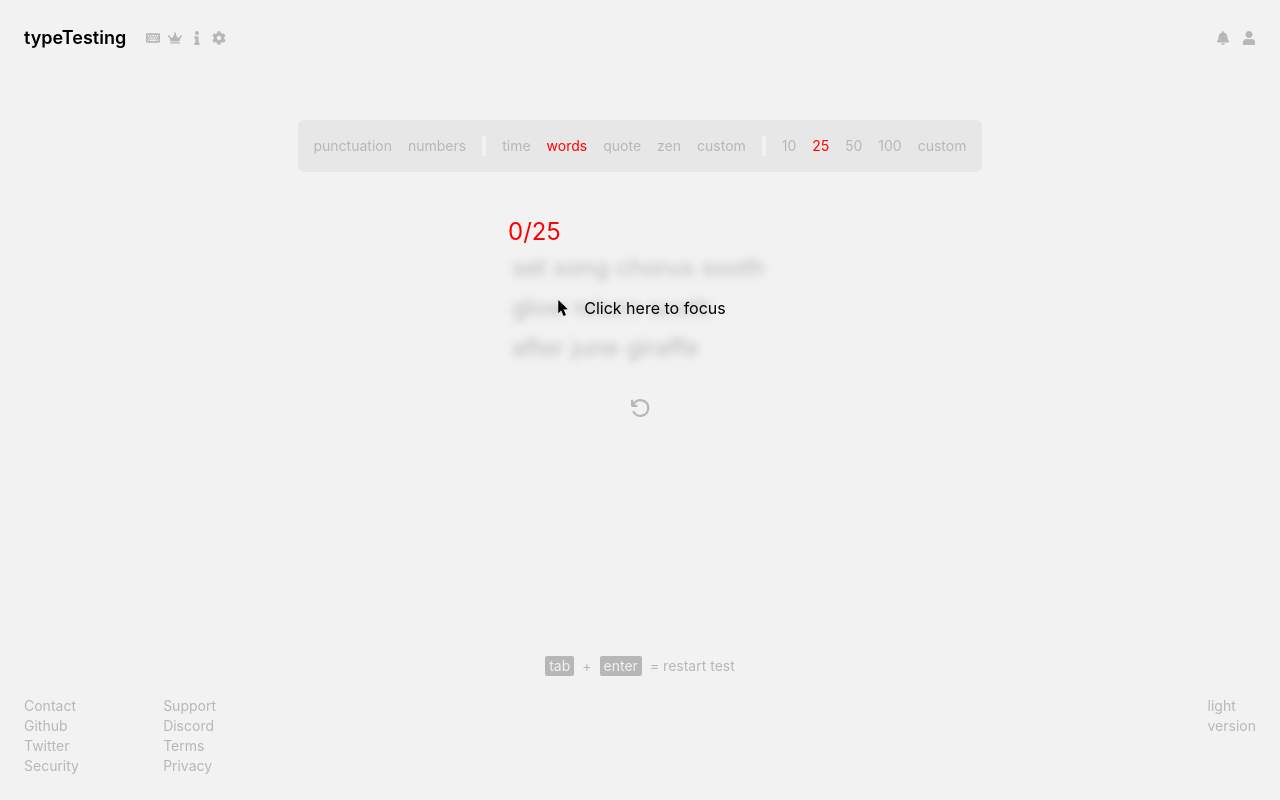
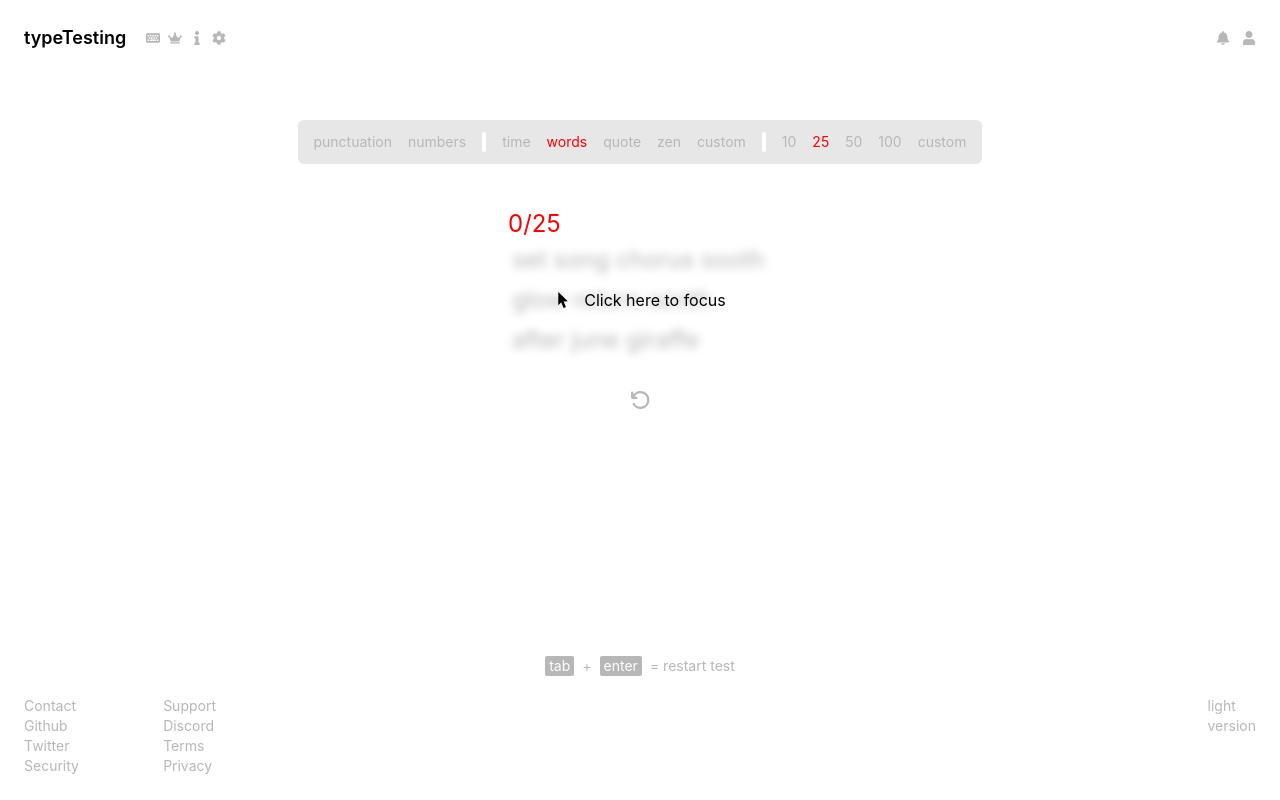
Before and after one commit to hamza2001-max/test-typing-mern, a React (Create React App) app in the folder client/: page / in a window 1280 px wide. Shown: the top 800 px of the page. Built offline with nearby package versions, Linux system fonts and the light colour scheme.

Commit message:
made the testSettings responsive

```diff
--- a/client/src/components/TestSettings.tsx
+++ b/client/src/components/TestSettings.tsx
@@ -16,7 +16,7 @@
   return (
     <section className="flex justify-center items-center flex-col">
       <button
-        className="sm:hidden px-8 py-3 rounded-lg flex items-center text-custom-primary bg-custom-fadedFill cursor-pointer hover:text-custom-secondary transition ease-in-out delay-75"
+        className="xs:hidden px-8 py-3 rounded-lg flex items-center text-custom-primary bg-custom-fadedFill cursor-pointer hover:text-custom-secondary transition ease-in-out delay-75"
         onClick={() => {
           testSettingsVSelector === false && testSettingsVDispatch(visibleTS());
         }}
--- a/client/src/components/TestSettingsMd.tsx
+++ b/client/src/components/TestSettingsMd.tsx
@@ -3,7 +3,7 @@
   testSettingLimiterData,
   testSettingModeData,
   testSettingModifierData,
-} from "../data/testSettingData";
+} from "../data/testSettingsData";
 import { RootState } from "../redux/store";
 import { testModifierSlice } from "../redux/testSettingsSlice";
 import {
@@ -30,9 +30,10 @@
   const customPromptVDispatch = useDispatch();
 
   return (
-    <div className="hidden sm:flex rounded-md bg-custom-fadedFill text-custom-primary cursor-pointer text-sm py-2 px-4">
-      <div className="flex items-center space-x-4">
-        {testSettingModifierData.map((btn) => (
+    <div className="hidden xs:flex xs:flex-col xs:items-center sm:flex-row rounded-md bg-custom-fadedFill text-custom-primary cursor-pointer text-sm py-1 px-4">
+      <div className="flex items-center space-x-5 md:space-x-4 sm:space-x-2">
+        {testSettingModifierData.map((btn) => {
+          return (
             <button
               key={btn.label}
               className={`${
@@ -46,11 +47,13 @@
             >
               {btn.label}
             </button>
-        ))}
-        <div className="bg-custom-fill w-1 h-5"></div>
+          );
+        })}
+        <div className="hidden sm:block bg-custom-fill w-1 h-5 rounded-lg"></div>
       </div>
-      <div className="flex items-center space-x-4 ml-4">
-        {testSettingModeData.map((btn) => (
+      <div className="flex items-center space-x-5 ml-5 md:space-x-4 md:ml-4 sm:space-x-2 sm:ml-2">
+        {testSettingModeData.map((btn) => {
+          return (
             <button
               key={btn.label}
               className={`${
@@ -63,10 +66,11 @@
             >
               {btn.label}
             </button>
-        ))}
-        <div className="bg-custom-fill w-1 h-5"></div>
+          );
+        })}
+        <div className="hidden sm:block bg-custom-fill w-1 h-5 rounded-lg"></div>
       </div>
-      <div className="flex items-center space-x-4 ml-4">
+      <div className="flex items-center space-x-5 ml-5 md:space-x-4 md:ml-4 sm:space-x-2 sm:ml-2">
         {testModeSelector === "time" &&
           testSettingLimiterData.time.map((option, index) => (
             <button
--- a/client/src/components/TestSettingsSm.tsx
+++ b/client/src/components/TestSettingsSm.tsx
@@ -2,7 +2,7 @@
   testSettingLimiterData,
   testSettingModeData,
   testSettingModifierData,
-} from "../data/testSettingData";
+} from "../data/testSettingsData";
 import { useDispatch, useSelector } from "react-redux";
 import { testModifierSlice } from "../redux/testSettingsSlice";
 import {
--- a/client/src/data/testSettingData.ts
+++ b/client/src/data/testSettingsData.ts
@@ -19,11 +19,11 @@
 ];
 
 export const testSettingModeData = [
-  { label: "time", defaultLimit: testLimiterReducer(30), action: time },
-  { label: "words", defaultLimit: testLimiterReducer(25), action: words },
-  { label: "quote", defaultLimit: testLimiterReducer("medium"), action: quote },
-  { label: "zen", action: zen },
-  { label: "custom", action: custom },
+  { label: "time", defaultLimit: testLimiterReducer(30), action: time, icon: "AiFillClockCircle"},
+  { label: "words", defaultLimit: testLimiterReducer(25), action: words, icon: "TiSortAlphabetically" },
+  { label: "quote", defaultLimit: testLimiterReducer("medium"), action: quote, icon: "FaQuoteRight"},
+  { label: "zen", action: zen, icon: "BsTriangle"},
+  { label: "custom", action: custom, icon: "FaWrench"},
 ];
 
 export const testSettingLimiterData = {
--- a/client/src/index.css
+++ b/client/src/index.css
@@ -8,7 +8,7 @@
     --color-primary: #b7b7b7;
     --color-secondary: #000;
     --color-tertiary: #ff0000;
-    --color-fill: #f2f2f2;
+    --color-fill: #ffffff;
     --color-faded-fill: #e7e7e7;
   }
 
--- a/client/src/types.ts
+++ b/client/src/types.ts
@@ -1,9 +1,10 @@
+import { IconType } from 'react-icons';
+
 export interface ThemeOptionInterface {
   title: string;
   themeClass: string;
   onClick: () => void;
 }
-
 
 export interface CurrentFragmentInterface {
   word: string;
@@ -27,3 +28,7 @@
   inputValue: string;
   writtenWord: string;
 }
+
+export interface IconMappingInterface {
+  [key: string]: IconType;
+}
--- a/client/tailwind.config.js
+++ b/client/tailwind.config.js
@@ -1,11 +1,13 @@
 /** @type {import('tailwindcss').Config} */
-const plugin = require('tailwindcss/plugin');
 module.exports = {
   content: [
     "./src/**/*.{js,jsx,ts,tsx}",
   ],
   theme: {
     extend: {
+      screens: {
+        xs: '480px',
+      },
       textColor: {
         custom: {
           primary: 'var(--color-primary)',
@@ -47,18 +49,6 @@
           '50%': { opacity: '0' },
         },
       },
-    },
-    plugins: [
-      plugin(function({ addVariant }) {
-        addVariant('hocus', ['&:hover', '&:focus'])
-      })
-      // function ({ addVariant }) {
-      //   addVariant('hocus', ({ modifySelectors, separator }) => {
-      //     modifySelectors(({ className }) => {
-      //       return `.${e(`hocus${separator}${className}`)}:hover, .${e(`hocus${separator}${className}`)}:focus`;
-      //     });
-      //   });
-      // }
-    ]
+    }
   }
 }
```
Lines whose indentation alone changed are shown as unchanged.
